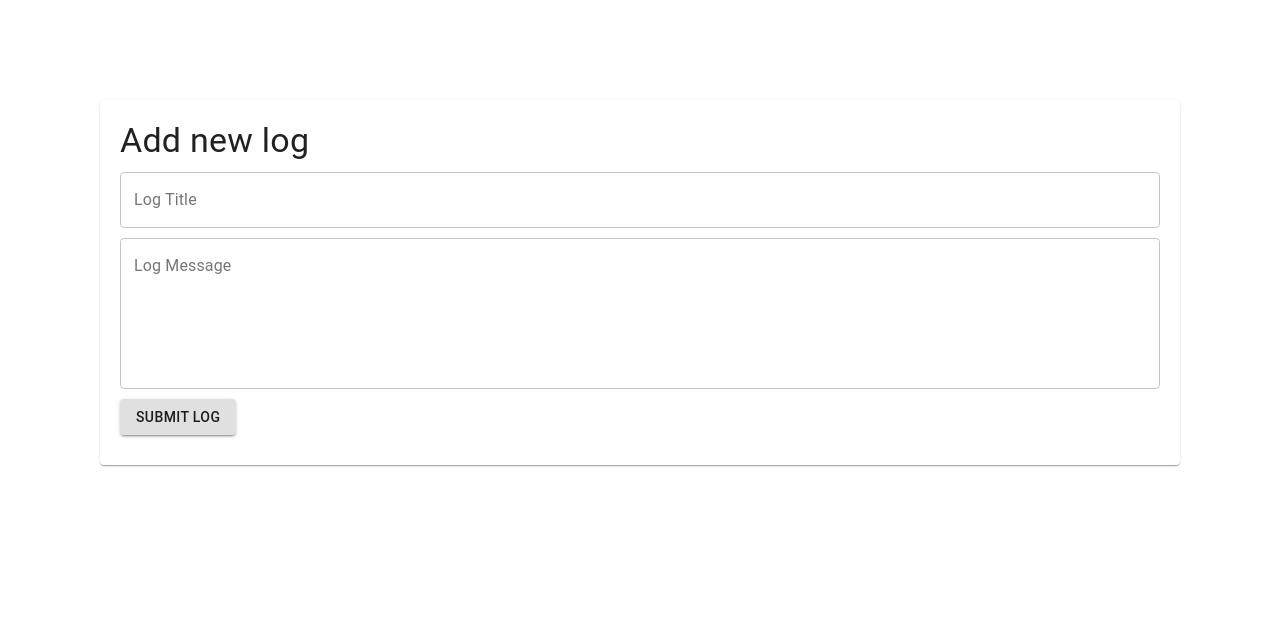
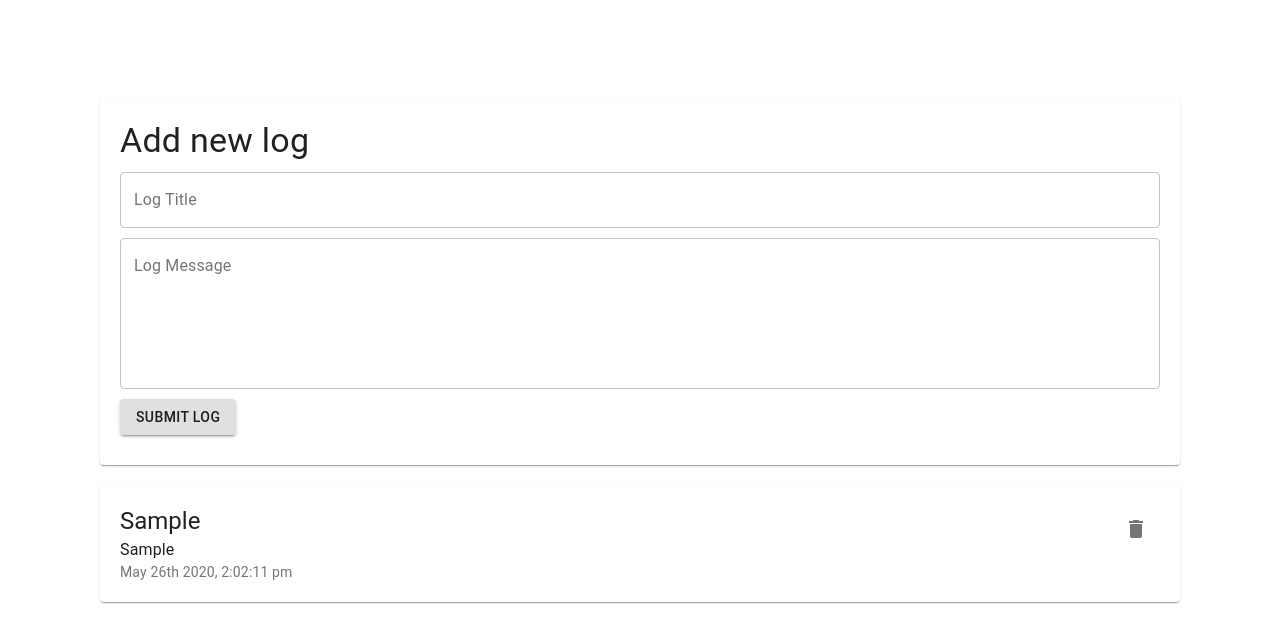
Before and after one commit to connorch/mini_timeline, a React (Create React App) app: page / in a window 1280 px wide. Both pictures are taken after typing "Sample", "Sample" into the empty fields and a click on the button "SUBMIT LOG". Shown: the top 642 px of the page. Built offline with nearby package versions, Linux system fonts and the light colour scheme.

Commit message:
complete add and delete log logic, and display timeline cards

```diff
--- a/src/Components/AddLogForm.js
+++ b/src/Components/AddLogForm.js
@@ -1,5 +1,6 @@
 import React, { useState } from 'react';
 import { Paper, makeStyles, Typography, TextField, Button } from '@material-ui/core';
+import moment from 'moment';
 
 const AddLogForm = ({ addLog }) => {
   const classes = useStyles();
@@ -8,7 +9,7 @@ const AddLogForm = ({ addLog }) => {
   const [message, setMessage] = useState('');
 
   const handleAddLog = () => {
-    addLog(title, message);
+    addLog(title, message, moment());
     setTitle('');
     setMessage('');
   }
--- a/src/Components/Timeline.js
+++ b/src/Components/Timeline.js
@@ -1,22 +1,39 @@
 import React, { useState } from 'react';
 import TimelineCardForm from './AddLogForm';
 import { makeStyles } from '@material-ui/core';
+import TimelineCard from './TimelineCard';
 
 const Timeline = () => {
   const classes = useStyles();
 
   const [logs, setLogs] = useState([]);
 
-  const addLog = (title, message) => {
+  const addLog = (title, message, moment) => {
     setLogs([
+      { title, message, moment },
       ...logs,
-      { title, message }
     ]);
+  }
+
+  const deleteLog = index => {
+    const clone = [...logs];
+    clone.splice(index, 1);
+    setLogs(clone);
   }
 
   return (
     <div className={classes.root}>
       <TimelineCardForm addLog={addLog} />
+      {logs.map(({ title, message, moment }, index) => (
+        <TimelineCard
+          key={index}
+          title={title}
+          message={message}
+          moment={moment}
+          index={index}
+          deleteLog={deleteLog}
+        />
+      ))}
     </div>
   );
 }
--- a/src/Components/TimelineCard.js
+++ b/src/Components/TimelineCard.js
@@ -1,7 +1,34 @@
 import React from 'react';
+import { Paper, Typography, makeStyles, Grid, IconButton } from '@material-ui/core';
+import DeleteIcon from '@material-ui/icons/Delete';
 
-const TimelineCard = () => (
-  <div></div>
-)
+const TimelineCard = ({ title, message, moment, index, deleteLog }) => {
+  const classes = useStyles();
+
+  return (
+    <Paper className={classes.paper}>
+      <Grid container justify="space-between">
+        <Grid item>
+          <Typography variant="h5">{title}</Typography>
+          <Typography variant="body1">{message}</Typography>
+          <Typography variant="body2" className={classes.date}>{moment.format('MMMM Do YYYY, h:mm:ss a')}</Typography>
+        </Grid>
+        <Grid item>
+          <IconButton onClick={() => deleteLog(index)}><DeleteIcon /></IconButton>
+        </Grid>
+      </Grid>
+    </Paper>
+  );
+}
+
+const useStyles = makeStyles(theme => ({
+  paper: {
+    marginTop: 20,
+    padding: 20,
+  },
+  date: {
+    color: theme.palette.grey[600]
+  }
+}));
 
 export default TimelineCard;
```
